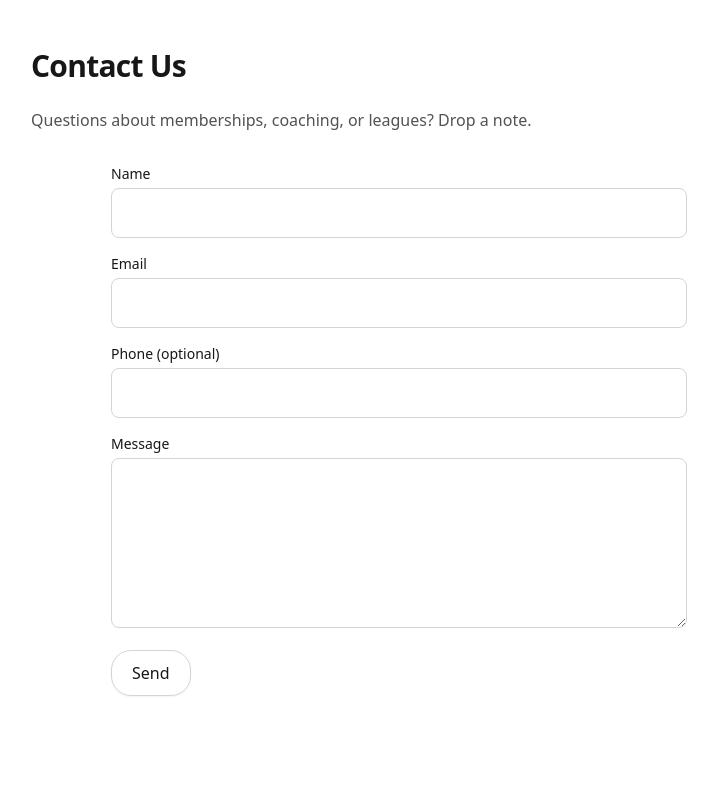
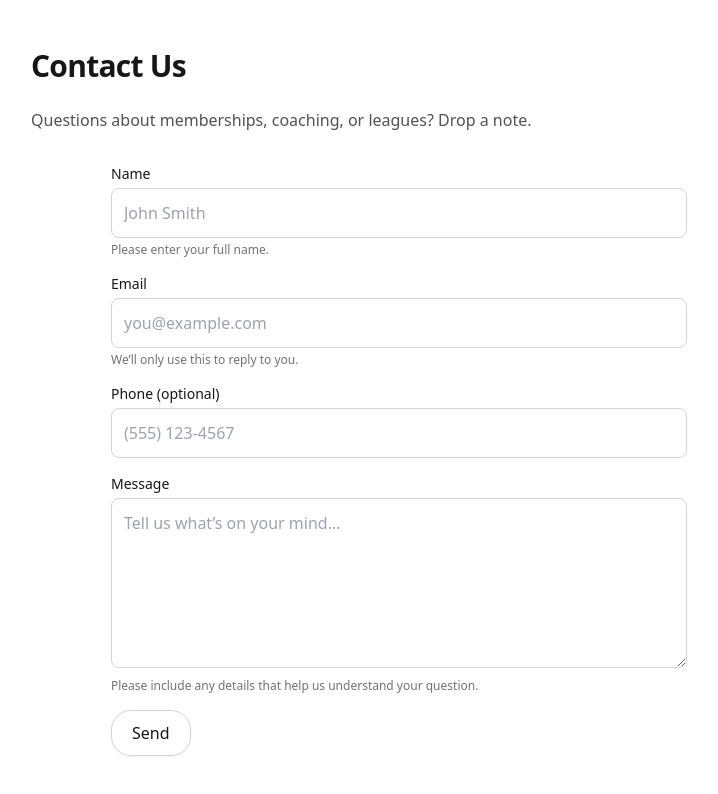
Before and after one commit to piersonshawn99/thescratchclub, a Next.js app: page /contact in a window 1280 px wide. Shown: the top 794 px of the page, without its empty margins (241-959 px from the left). Built offline with nearby package versions, Linux system fonts and the light colour scheme.

Commit message:
Added placeholders and hints to contact form.

```diff
--- a/app/contact/ContactForm.tsx
+++ b/app/contact/ContactForm.tsx
@@ -21,7 +21,7 @@ export default function ContactForm() {
     const json = await res.json();
     if (res.ok) {
       setStatus("sent");
-      setMessage("Thanks—got it. We’ll be in touch.");
+      setMessage("Thanks—got it. We’ll be in touch soon.");
       e.currentTarget.reset();
     } else {
       setStatus("error");
@@ -35,9 +35,12 @@ export default function ContactForm() {
         <label className="block text-sm font-medium">Name</label>
         <input
           name="name"
+          placeholder="John Smith"
           required
+          minLength={2}
           className="mt-1 w-full rounded-lg border border-neutral-300 p-3 focus:outline-none focus:ring-2 focus:ring-emerald-500/40"
         />
+        <p className="mt-1 text-xs text-neutral-500">Please enter your full name.</p>
       </div>
 
       <div>
@@ -45,15 +48,19 @@ export default function ContactForm() {
         <input
           name="email"
           type="email"
+          placeholder="you@example.com"
           required
           className="mt-1 w-full rounded-lg border border-neutral-300 p-3 focus:outline-none focus:ring-2 focus:ring-emerald-500/40"
         />
+        <p className="mt-1 text-xs text-neutral-500">We’ll only use this to reply to you.</p>
       </div>
 
       <div>
         <label className="block text-sm font-medium">Phone (optional)</label>
         <input
           name="phone"
+          placeholder="(555) 123-4567"
+          pattern="^[0-9 ()+-]*$"
           className="mt-1 w-full rounded-lg border border-neutral-300 p-3 focus:outline-none focus:ring-2 focus:ring-emerald-500/40"
         />
       </div>
@@ -63,12 +70,17 @@ export default function ContactForm() {
         <textarea
           name="message"
           rows={6}
+          placeholder="Tell us what’s on your mind..."
           required
+          minLength={10}
           className="mt-1 w-full rounded-lg border border-neutral-300 p-3 focus:outline-none focus:ring-2 focus:ring-emerald-500/40"
         />
+        <p className="mt-1 text-xs text-neutral-500">
+          Please include any details that help us understand your question.
+        </p>
       </div>
 
-      {/* Honeypot to trip bots */}
+      {/* Honeypot for spam bots */}
       <input name="company" tabIndex={-1} autoComplete="off" className="hidden" />
 
       <button
@@ -80,7 +92,9 @@ export default function ContactForm() {
       </button>
 
       {status !== "idle" && (
-        <p className={status === "error" ? "text-red-600" : "text-emerald-700"}>{message}</p>
+        <p className={`pt-2 text-sm ${status === "error" ? "text-red-600" : "text-emerald-700"}`}>
+          {message}
+        </p>
       )}
     </form>
   );
```
